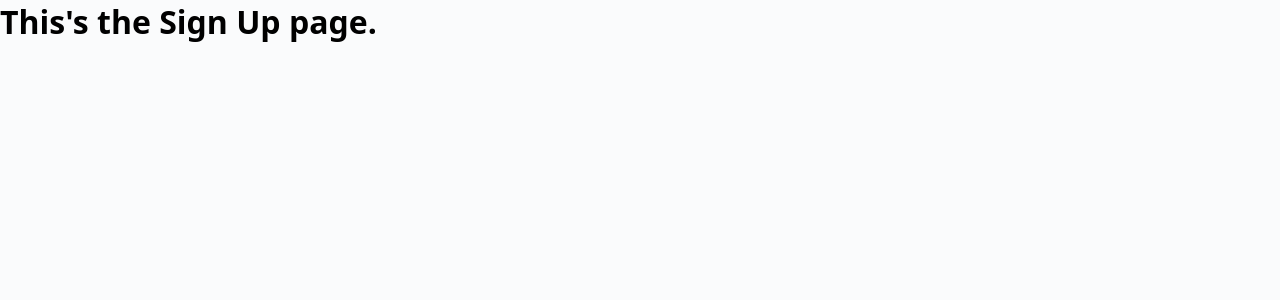
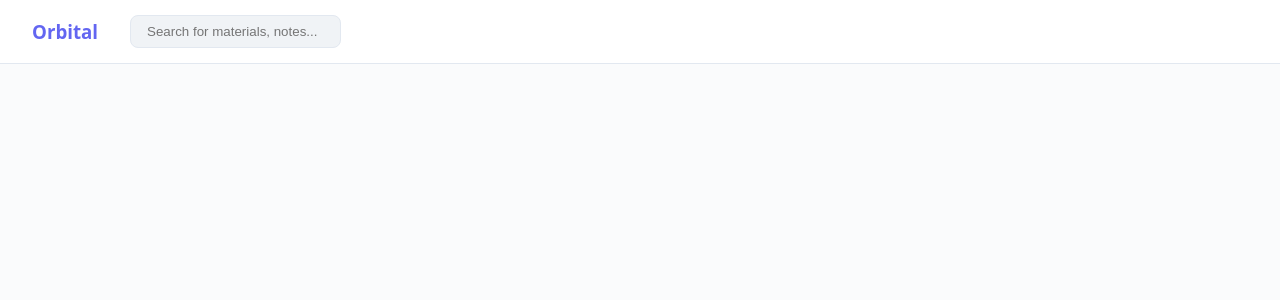
Before and after one commit to 0xGaziin/orbital, a React (Vite) app: page /signup in a window 1280 px wide. Shown: the top 300 px of the page. Built offline with nearby package versions, Linux system fonts and the light colour scheme.

Commit message:
feat: added imports to SignUp.jsx page

```diff
--- a/src/pages/SignUp/SignUp.jsx
+++ b/src/pages/SignUp/SignUp.jsx
@@ -1,6 +1,14 @@
+import Header from "../../components/Header/Header";
+import Button from "../../components/Button/Button";
+import styles from './SignUp.module.css';
+
 function SignUp() {
   return (
-    <h1>This's the Sign Up page.</h1>
+    <>
+      <Header />
+
+      <h1>This's the Sign Up page.</h1>
+    </>
   )
 }
 
```
